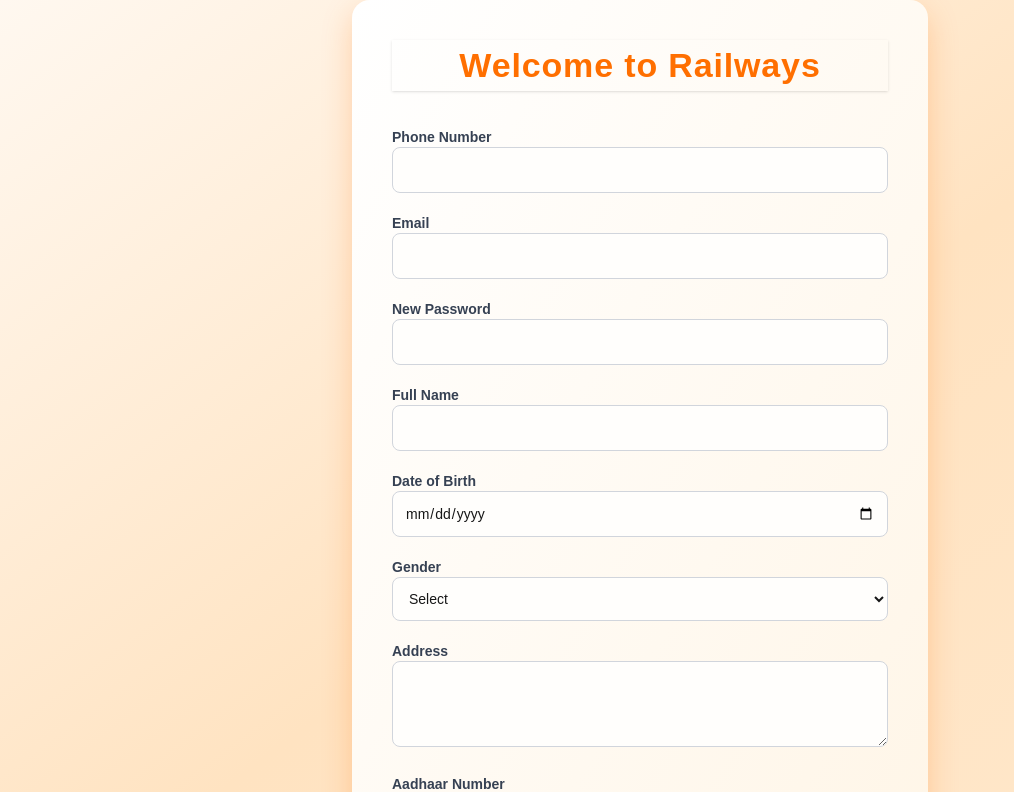
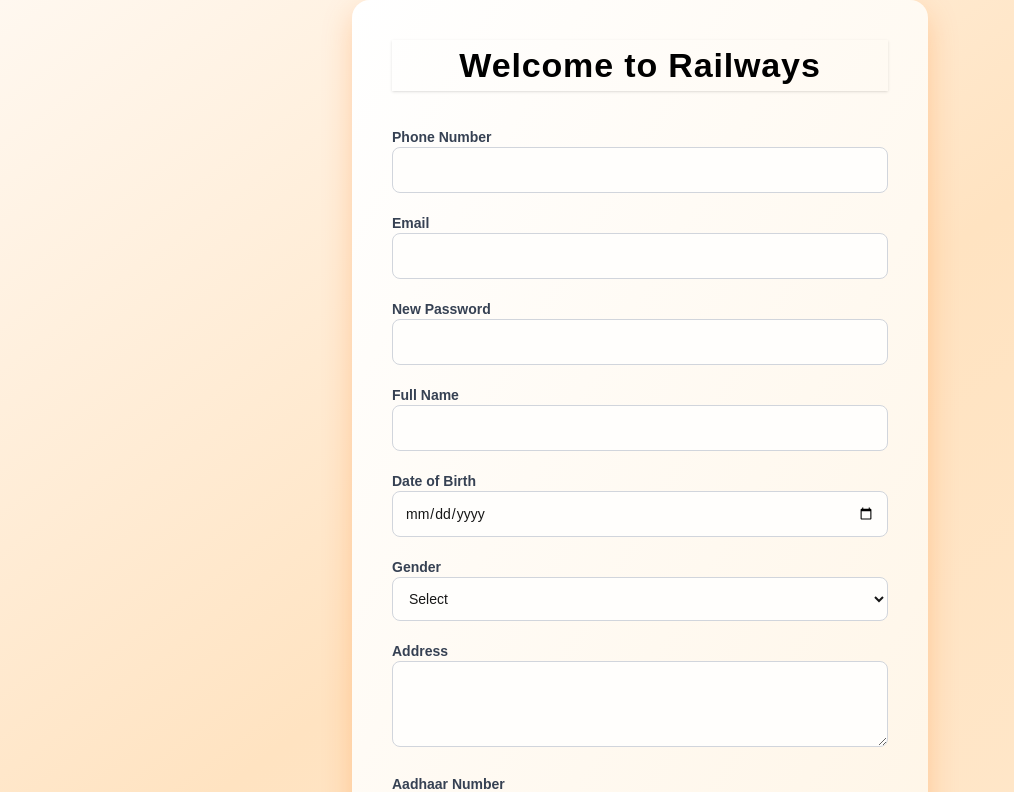
Before and after one commit to Sujan-Bhat/Railways, a Next.js app: page /signup in a window 1280 px wide. Shown: the top 792 px of the page, without its empty margins (0-1014 px from the left). Built offline with nearby package versions, Linux system fonts and the light colour scheme.

Commit message:
No substaial chages

```diff
--- a/pages/signup.tsx
+++ b/pages/signup.tsx
@@ -38,7 +38,7 @@ const Signup: React.FC = () => {
 
       <div className="min-h-screen flex items-center justify-center bg-gradient-to-br from-[#fff8f0] via-[#ffe3c1] to-[#ffe8cc] font-sans">
         <div className="w-[90%] max-w-xl p-10 rounded-[18px] shadow-[0_12px_30px_rgba(255,111,0,0.25)] bg-gradient-to-br from-white to-[#fff5e6] animate-fadeIn">
-          <h1 className="text-center text-[#ff6f00] mb-9 text-[34px] font-bold tracking-wide shadow-sm animate-slideInDown">
+          <h1 className="text-center text-[#000000] mb-9 text-[34px] font-bold tracking-wide shadow-sm animate-slideInDown">
             Welcome to Railways
           </h1>
 
```
